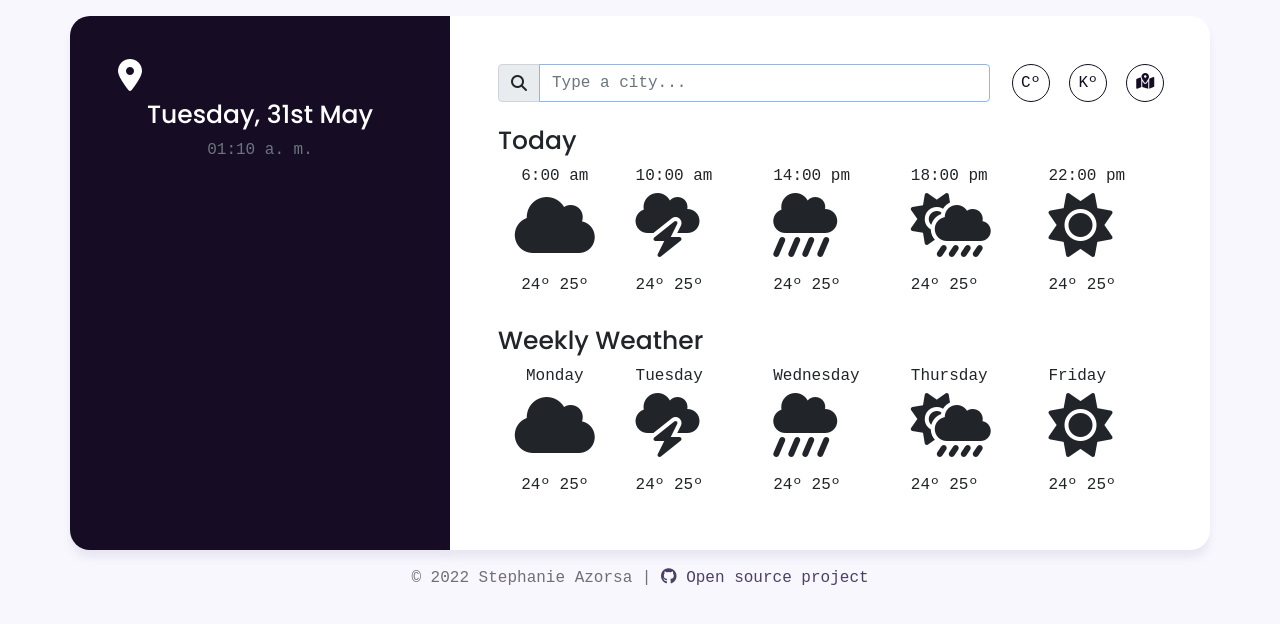
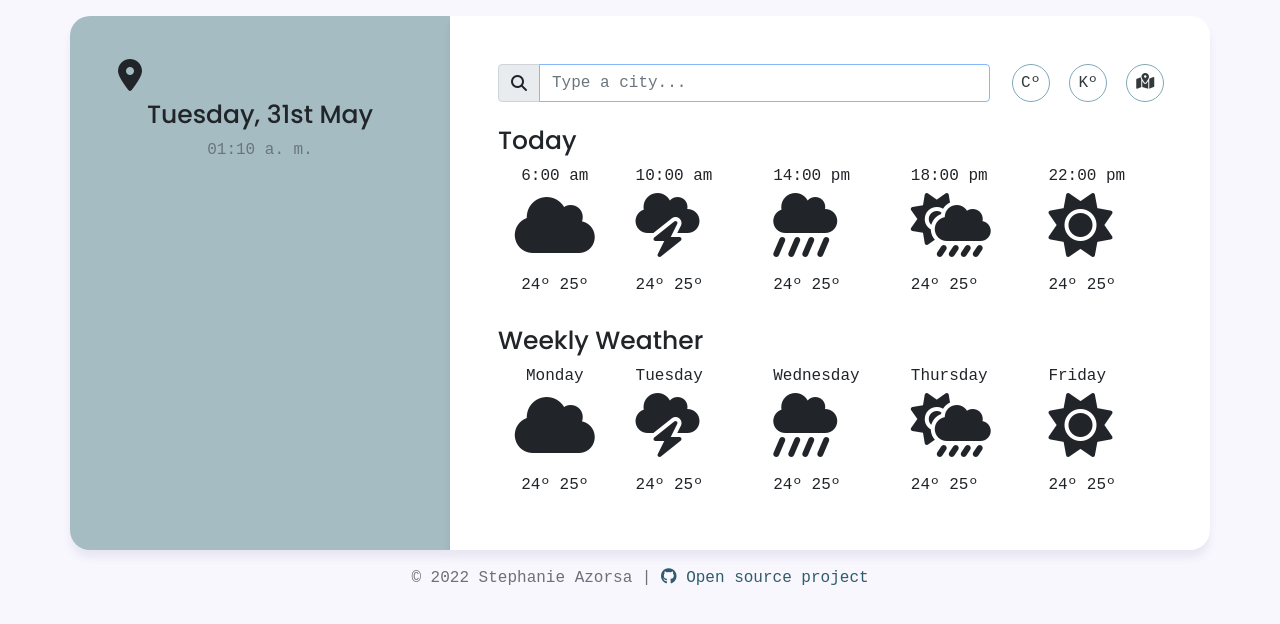
Before and after one commit to StephanieAzorsa/WeatherApp, a plain HTML site: page index.html in a window 1280 px wide. Drawn offline with nearby package versions, Linux system fonts and the light colour scheme; no server answers; a web font is replaced by a local one.

Commit message:
Changed app color

```diff
--- a/styles.css
+++ b/styles.css
@@ -30,15 +30,15 @@ button {
   margin: 0 auto;
   display: block;
   background-color: #ffffff;
-  border: 1px solid #160d25;
-  color: #160d25;
+  border: 1px solid #81a8b8;
+  color: #343a3c;
   font-size: 16px;
   transition: all 200ms ease;
 }
 
 button:hover {
   color: #ffffff;
-  background: #160d25;
+  background: #81a8b8;
 }
 
 small {
@@ -52,11 +52,11 @@ footer {
 
 a {
   text-decoration: none;
-  color: #4b4064;
+  color: #305b6c;
 }
 
 a:hover {
-  color: #160d25;
+  color: #81a8b8;
 }
 
 .center-container {
@@ -69,8 +69,7 @@ a:hover {
 }
 
 .general-information {
-  background-color: #160d25;
-  color: #ffffff;
+  background-color: #a4bcc2;
   border-radius: 20px 0 0 20px;
   box-shadow: rgba(37, 39, 89, 0.08) 0 8px 8px 0;
 }
```
